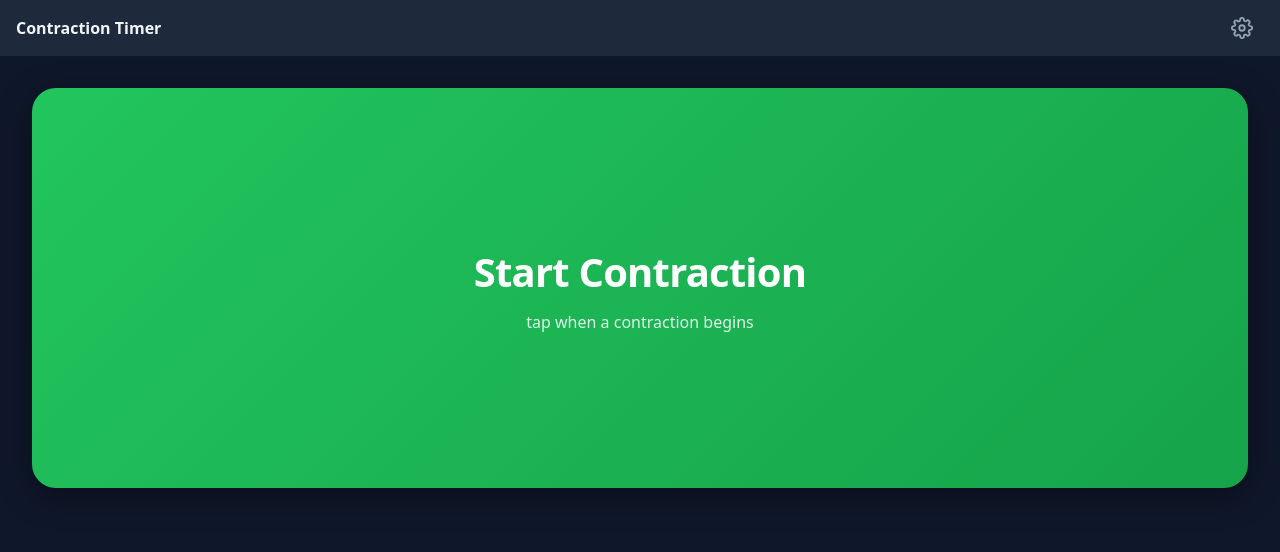
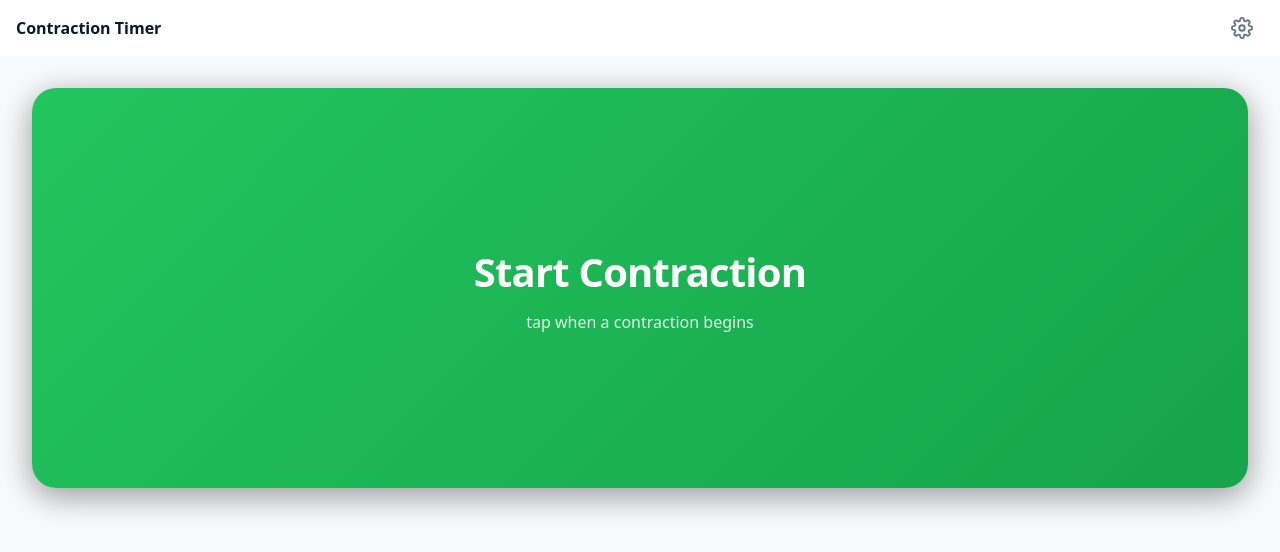
Before and after one commit to Jensen95/contraction-timer, a Svelte app: page / in a window 1280 px wide. Shown: the top 552 px of the page. Built offline with nearby package versions, Linux system fonts and the light colour scheme.

Commit message:
feat: add light/dark theme system with CSS variables
https://claude.ai/code/session_016uLgabfyDy8yccW6b5DQcG

```diff
--- a/src/App.svelte
+++ b/src/App.svelte
@@ -10,6 +10,7 @@
   import { store } from '$lib/store.svelte.ts';
   import { initServiceWorker } from '$lib/sw-registration.ts';
   import type { Contraction } from '$lib/types.ts';
+  import { themeStore } from '$lib/theme.svelte.ts';
 
   // Wake lock
   let wakeLock = $state<WakeLockSentinel | null>(null);
@@ -36,6 +37,16 @@
     };
     document.addEventListener('visibilitychange', reacquire);
     return () => document.removeEventListener('visibilitychange', reacquire);
+  });
+
+  // Apply theme to <html> element
+  $effect(() => {
+    const el = document.documentElement;
+    if (themeStore.theme === 'auto') {
+      el.removeAttribute('data-theme');
+    } else {
+      el.setAttribute('data-theme', themeStore.theme);
+    }
   });
 
   // Stale active contraction detection
--- a/src/app.css
+++ b/src/app.css
@@ -1,4 +1,6 @@
-:root {
+/* ── Dark theme (default) ─────────────────────────────────────────── */
+:root,
+[data-theme='dark'] {
   --color-start: #22c55e;
   --color-start-dark: #16a34a;
   --color-active: #ef4444;
@@ -11,9 +13,41 @@
   --color-accent: #818cf8;
   --color-511-met: #22c55e;
   --color-511-unmet: #f59e0b;
+  --color-backdrop: rgba(0, 0, 0, 0.7);
+  --color-shadow: rgba(0, 0, 0, 0.4);
   --radius: 1.5rem;
   --radius-sm: 0.75rem;
   --header-height: 56px;
+}
+
+/* ── Light theme ──────────────────────────────────────────────────── */
+[data-theme='light'] {
+  --color-bg: #f8fafc;
+  --color-surface: #ffffff;
+  --color-surface-2: #f1f5f9;
+  --color-text: #0f172a;
+  --color-text-muted: #64748b;
+  --color-accent: #4f46e5;
+  --color-511-met: #16a34a;
+  --color-511-unmet: #b45309;
+  --color-backdrop: rgba(0, 0, 0, 0.4);
+  --color-shadow: rgba(0, 0, 0, 0.12);
+}
+
+/* ── OS-level automatic fallback (no manual override) ─────────────── */
+@media (prefers-color-scheme: light) {
+  :root:not([data-theme]) {
+    --color-bg: #f8fafc;
+    --color-surface: #ffffff;
+    --color-surface-2: #f1f5f9;
+    --color-text: #0f172a;
+    --color-text-muted: #64748b;
+    --color-accent: #4f46e5;
+    --color-511-met: #16a34a;
+    --color-511-unmet: #b45309;
+    --color-backdrop: rgba(0, 0, 0, 0.4);
+    --color-shadow: rgba(0, 0, 0, 0.12);
+  }
 }
 
 *,
@@ -77,7 +111,7 @@ dialog {
 }
 
 dialog::backdrop {
-  background: rgba(0, 0, 0, 0.7);
+  background: var(--color-backdrop);
   backdrop-filter: blur(4px);
 }
 
--- /dev/null
+++ b/src/lib/theme.svelte.ts
@@ -0,0 +1,28 @@
+type Theme = 'auto' | 'light' | 'dark';
+
+const STORAGE_KEY = 'contraction-timer:theme';
+
+function detectTheme(): Theme {
+  const stored = typeof localStorage !== 'undefined' ? localStorage.getItem(STORAGE_KEY) : null;
+  if (stored === 'light' || stored === 'dark' || stored === 'auto') return stored;
+  return 'auto';
+}
+
+class ThemeStore {
+  theme = $state<Theme>(detectTheme());
+
+  setTheme(t: Theme): void {
+    this.theme = t;
+    if (typeof localStorage !== 'undefined') {
+      localStorage.setItem(STORAGE_KEY, t);
+    }
+  }
+
+  cycle(): void {
+    const order: Theme[] = ['auto', 'light', 'dark'];
+    const idx = order.indexOf(this.theme);
+    this.setTheme(order[(idx + 1) % order.length]!);
+  }
+}
+
+export const themeStore = new ThemeStore();
```
